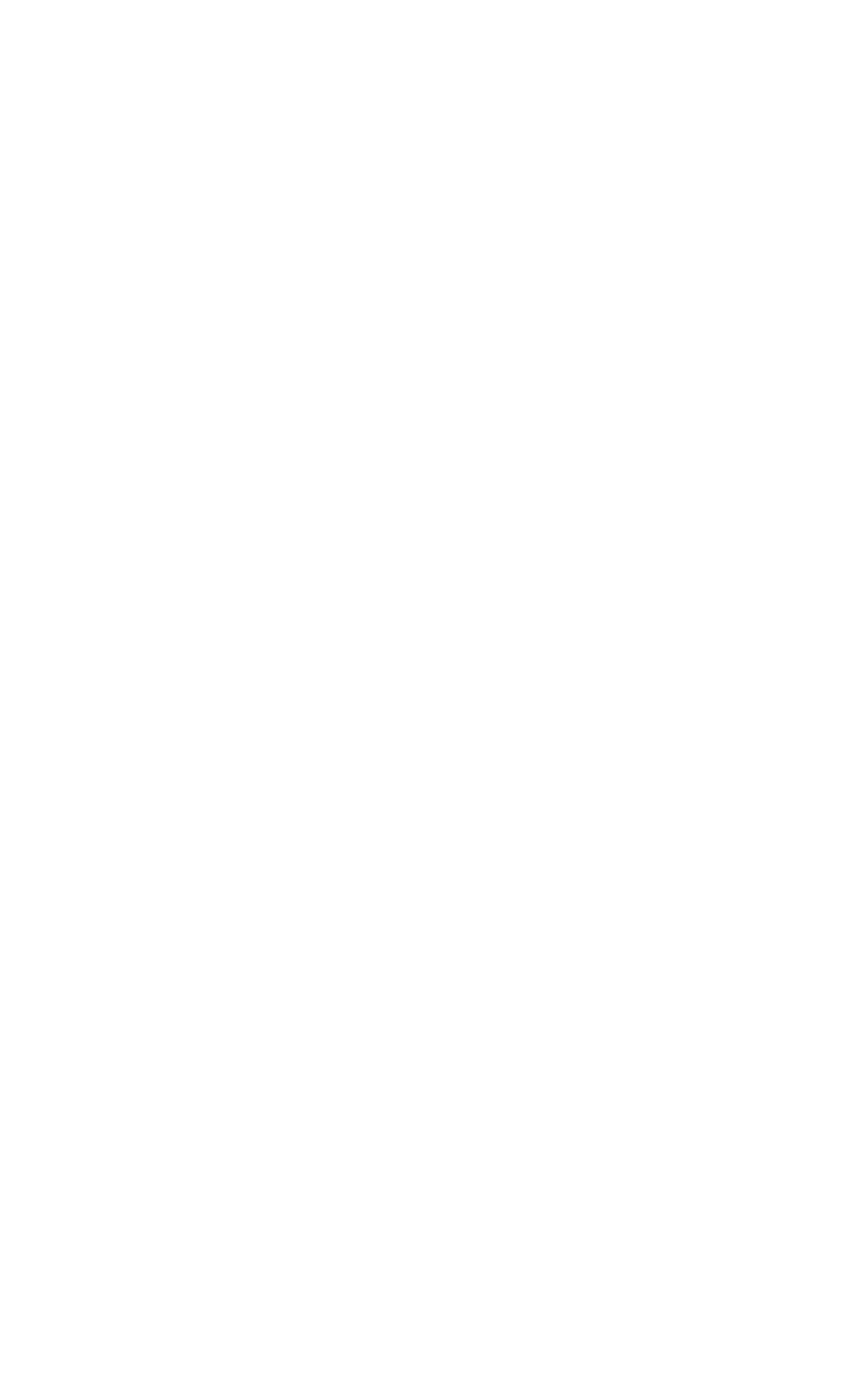
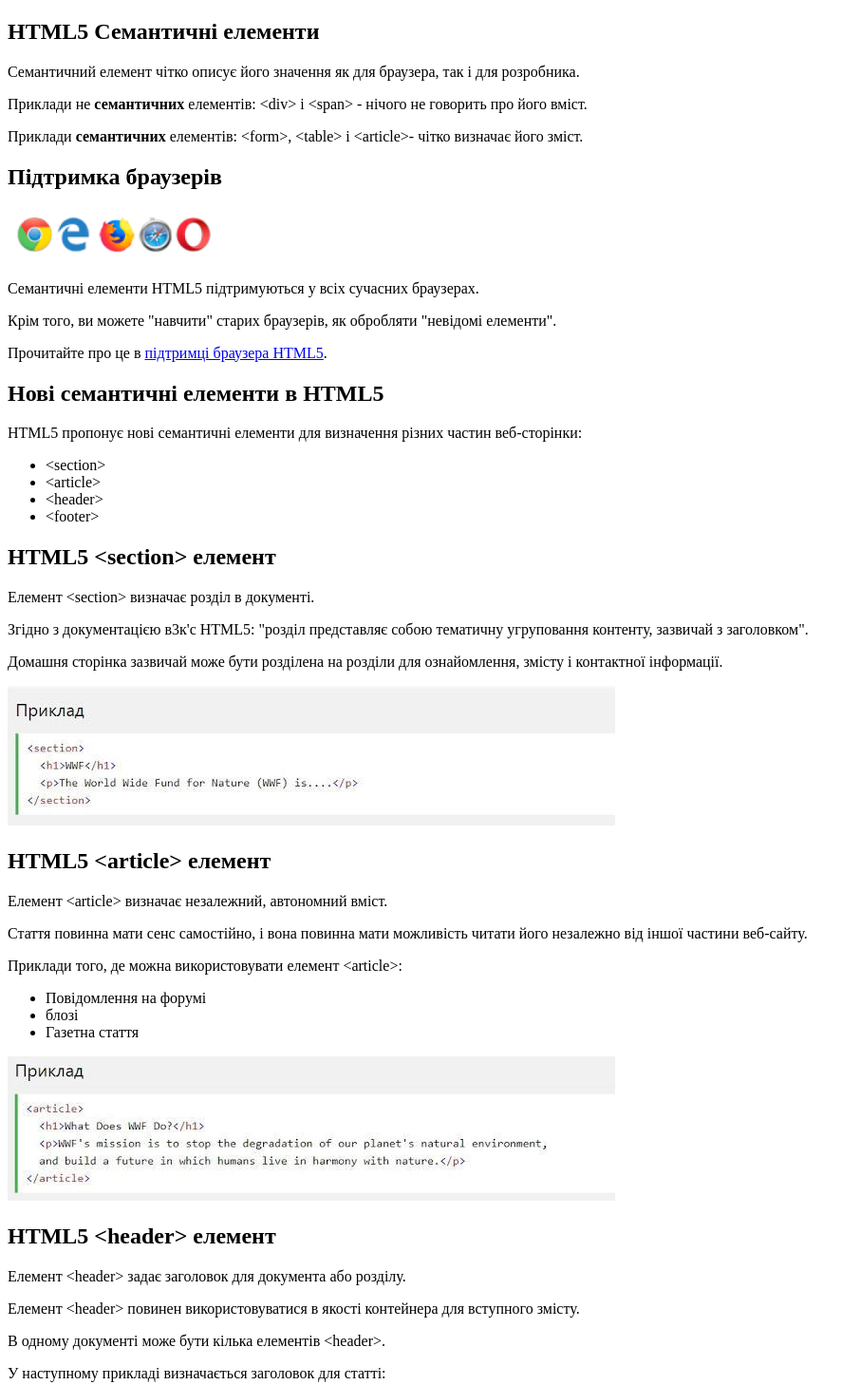
Before and after one commit to elfid/5hw_html5, a plain HTML site: page index.html in a window 1280 px wide. Shown: the top 1458 px of the page at 95% size, without its empty margins (0-906 px from the left). Before the commit the page ends 800 px from the top, so only its background shows below. Drawn offline with Linux system fonts and the light colour scheme.

Commit message:
hw5 html v1

```diff
--- a/index.html
+++ b/index.html
@@ -1,15 +1,76 @@
 <!DOCTYPE html>
-<html lang="en">
+<html lang="uk">
 
 <head>
     <meta charset="UTF-8">
     <meta http-equiv="X-UA-Compatible" content="IE=edge">
     <meta name="viewport" content="width=device-width, initial-scale=1.0">
-    <title>Document</title>
+    <title>HTML5 Семантичні елементи</title>
 </head>
 
 <body>
-
+    <section>
+        <h1>HTML5 Семантичні елементи</h1>
+        <p>Семантичний елемент чітко описує його значення як для браузера, так і для розробника.</p>
+        <p>Приклади не <b>семантичних</b> елементів: &lt;div&gt; і &lt;span&gt; - нічого не говорить про його вміст.</p>
+        <p>Приклади <b>семантичних</b> елементів: &lt;form&gt;, &lt;table&gt; і &lt;article&gt;- чітко визначає його
+            зміст.</p>
+    </section>
+    <section>
+        <h2>Підтримка браузерів</h2>
+        <img src="/images/logo.png" height="55" alt="">
+        <p>Семантичні елементи HTML5 підтримуються у всіх сучасних браузерах.</p>
+        <p>Крім того, ви можете "навчити" старих браузерів, як обробляти "невідомі елементи".</p>
+        <p>Прочитайте про це в <a href="https://www.blogger.com/onboarding">підтримці браузера HTML5</a>.</p>
+    </section>
+    <section>
+        <h2>Нові семантичні елементи в HTML5</h2>
+        <p>HTML5 пропонує нові семантичні елементи для визначення різних частин веб-сторінки:</p>
+        <ul>
+            <li>&lt;section&gt;</li>
+            <li>&lt;article&gt;</li>
+            <li>&lt;header&gt;</li>
+            <li>&lt;footer&gt;</li>
+        </ul>
+    </section>
+    <section>
+        <h2>HTML5 &lt;section&gt; елемент</h2>
+        <p>Елемент &lt;section&gt; визначає розділ в документі.</p>
+        <p>Згідно з документацією в3к'с HTML5: "розділ представляє собою тематичну угруповання контенту, зазвичай з
+            заголовком".</p>
+        <p>Домашня сторінка зазвичай може бути розділена на розділи для ознайомлення, змісту і контактної інформації.
+        </p>
+        <img src="/images/exam1.jpg" alt="">
+    </section>
+    <section>
+        <h2>HTML5 &lt;article&gt; елемент</h2>
+        <p>Елемент &lt;article&gt; визначає незалежний, автономний вміст.</p>
+        <p>Стаття повинна мати сенс самостійно, і вона повинна мати можливість читати його незалежно від іншої частини
+            веб-сайту.</p>
+        <p>Приклади того, де можна використовувати елемент &lt;article&gt;:</p>
+        <ul>
+            <li>Повідомлення на форумі</li>
+            <li>блозі</li>
+            <li>Газетна стаття</li>
+        </ul>
+        <img src="/images/exam2.jpg" alt="">
+    </section>
+    <section>
+        <h2>HTML5 &lt;header&gt; елемент</h2>
+        <p>Елемент &lt;header&gt; задає заголовок для документа або розділу.</p>
+        <p>Елемент &lt;header&gt; повинен використовуватися в якості контейнера для вступного змісту.</p>
+        <p>В одному документі може бути кілька елементів &lt;header&gt;.</p>
+        <p>У наступному прикладі визначається заголовок для статті:</p>
+        <img src="/images/exam3.jpg" alt="">
+    </section>
+    <section>
+        <h2>HTML5 &lt;footer&gt; елемент</h2>
+        <p>Елемент &lt;footer&gt; вказує нижній колонтитул для документа або розділу.</p>
+        <p>Нижній колонтитул зазвичай містить автора документа, інформацію про авторське право, посилання на умови
+            використання, контактні дані і т.д.</p>
+        <p>В одному документі може бути кілька елементів &lt;footer&gt;.</p>
+        <img src="/images/exam4.jpg" alt="">
+    </section>
 </body>
 
 </html>
```
Also changed, not shown: images/exam1.jpg (added), images/exam2.jpg (added), images/exam3.jpg (added), images/exam4.jpg (added), images/logo.png (added).
